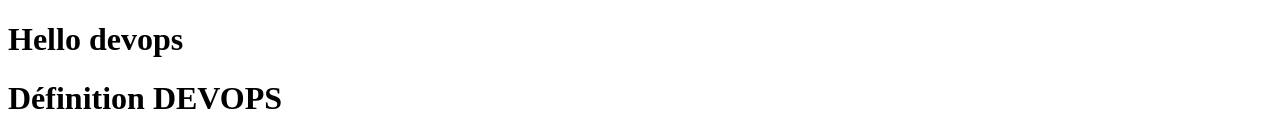
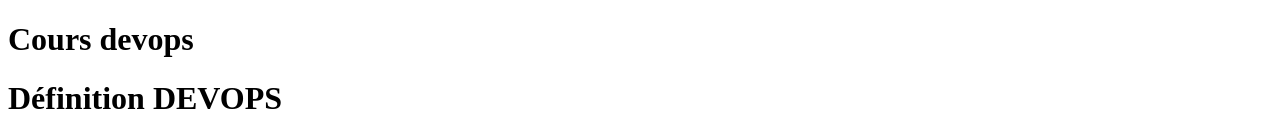
Before and after one commit to TheJoker793/jenkins2808, an Angular app: page / in a window 1280 px wide. Shown: the top 138 px of the page. Built offline with nearby package versions, Linux system fonts and the light colour scheme.

Commit message:
build auto1

```diff
--- a/src/app/app.component.html
+++ b/src/app/app.component.html
@@ -1,4 +1,4 @@
-<h1>Hello devops</h1>
+<h1>Cours devops</h1>
 <h1>Définition DEVOPS</h1>
 <div>DevOps est une approche de développement logiciel qui vise à combiner les pratiques de développement de logiciels
     (Development) avec les opérations informatiques (Operations) pour améliorer la collaboration, la communication, et
```
